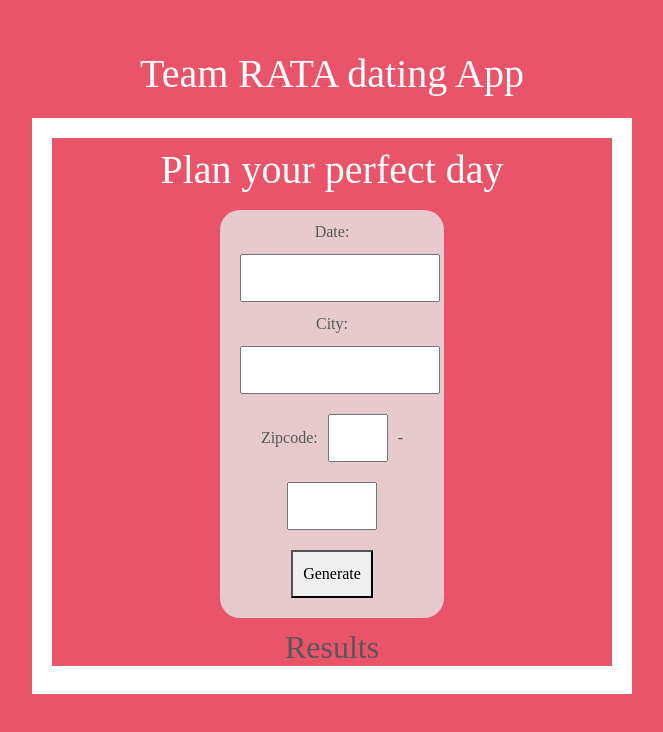
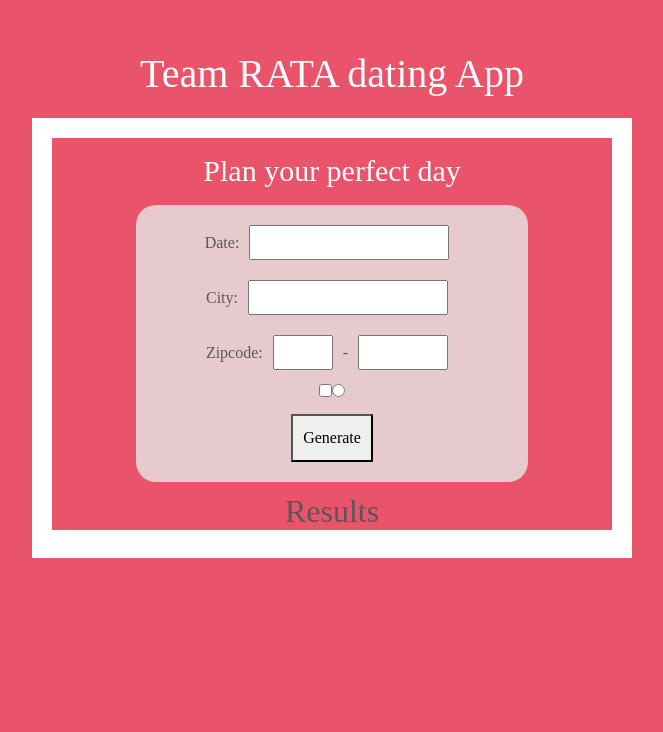
Before and after one commit to vianarafael/rakuten-api-project, a React (Create React App) app: page / in a window 1280 px wide. Both pictures are taken after a click on the element "DATE GENERATOR". Shown: the top 732 px of the page, without its empty margins (308-971 px from the left). Built offline with nearby package versions, Linux system fonts and the light colour scheme; a web font is replaced by a local one.

Commit message:
before merging with travis

```diff
--- a/src/components/DateGenerator.jsx
+++ b/src/components/DateGenerator.jsx
@@ -26,6 +26,9 @@ function DateGenerator() {
     console.log(newLocation);
     dispatch(setLocation(newLocation));
   };
+
+  const today = new Date();
+
   return (
     <div className="DateGenerator">
       <h1 className="DateGenTitle">Plan your perfect day</h1>
@@ -36,6 +39,7 @@ function DateGenerator() {
             className="date inputField"
             selected={date}
             onChange={date => changeDate(date)}
+            maxDate={today + 5} //TODO this attribute doesnt work
           />
         </span>
         <form>
@@ -60,6 +64,9 @@ function DateGenerator() {
               ref={zipcodeSecond}
             />
           </span>
+          <br />
+          <input className="restaurant" type="checkbox" />
+          <input className="restaurant" type="radio" />
         </form>
         <button className="submit inputField" onClick={onSubmit}>
           Generate
--- a/src/redux.js
+++ b/src/redux.js
@@ -16,7 +16,7 @@ export const changeJoke = joke => {
       zipcodeFirst: "",
       zipcodeSecond: ""
     }
-  }
+  };
 };
 
 export const changeView = view => {
@@ -26,12 +26,12 @@ export const changeView = view => {
   };
 };
 
-export const selectUser = (user) => {
-    return {
-      type: "SELECT_USER",
-      user
-    };
+export const selectUser = user => {
+  return {
+    type: "SELECT_USER",
+    user
   };
+};
 export const setDate = date => {
   return {
     type: "SET_DATE",
--- a/src/style/App.css
+++ b/src/style/App.css
@@ -1,5 +1,5 @@
 body {
-  background-color: #E9546B;
+  background-color: #e9546b;
 }
 .App {
   text-align: center;
@@ -11,27 +11,27 @@ body {
   /* border-radius: 20px; */
 }
 
-h1{
-  color:  white;
+h1 {
+  color: white;
   padding: 50px 0 0 0;
   cursor: pointer;
 }
 
-.topButton{
+.topButton {
   width: 200px;
   height: 200px;
   border: 1px solid;
-  border-color: #E9546B;
+  border-color: #e9546b;
   display: inline-block;
   cursor: pointer;
-  color: #E9546B;
+  color: #e9546b;
   border-radius: 10px;
   padding: 80px 0;
-  margin:5px;
+  margin: 5px;
 }
-.topButton:hover{
+.topButton:hover {
   color: white;
-  background-color: #E9546B;
+  background-color: #e9546b;
 }
 .jokearea {
   /* TODO  change design*/
@@ -60,7 +60,7 @@ h1{
   cursor: pointer;
 }
 .select {
-  background-color: #FADBDA;
+  background-color: #fadbda;
 }
 
 .sendButton {
@@ -68,16 +68,16 @@ h1{
   height: 50px;
   display: inline-block;
   cursor: pointer;
-  background-color: #E9546B;
+  background-color: #e9546b;
   color: white;
-  box-shadow: 0px 0px 0px 3px #E9546B;
+  box-shadow: 0px 0px 0px 3px #e9546b;
   border: dashed 1px white;
-  margin : 10px;
+  margin: 10px;
   padding: 10px;
 }
 .sendButton:hover {
   background-color: white;
-  color: #E9546B;
+  color: #e9546b;
   box-shadow: 0px 0px 0px 3px white;
-  border: dashed 1px #E9546B;
+  border: dashed 1px #e9546b;
 }
--- a/src/style/DateGenerator.css
+++ b/src/style/DateGenerator.css
@@ -6,13 +6,15 @@
 
 .DateGenTitle {
   color: white;
-  padding: 8px;
+  padding-top: 15px;
+  padding-bottom: 8px;
+  font-size: 30px;
 }
 
 .inputContainer {
   background-color: #e6cace;
   border-radius: 20px;
-  width: 40%;
+  width: 70%;
   margin-left: auto;
   margin-right: auto;
   margin-bottom: 10px;
@@ -26,16 +28,20 @@
 
 .zipcodeFirst {
   width: 60px;
+  height: 35px;
 }
 
 .zipcodeSecond {
   width: 90px;
+  height: 35px;
 }
 
 .city {
   width: 200px;
+  height: 35px;
 }
 
 .date {
   width: 200px;
+  height: 35px;
 }
```
Lines whose indentation alone changed are shown as unchanged.
